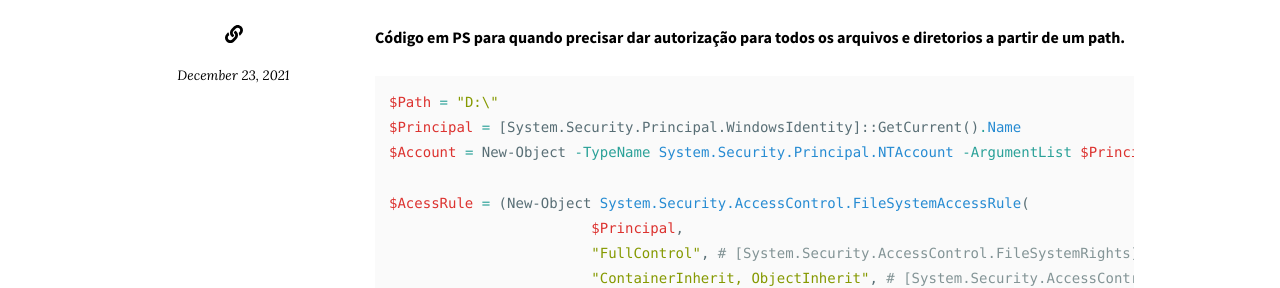
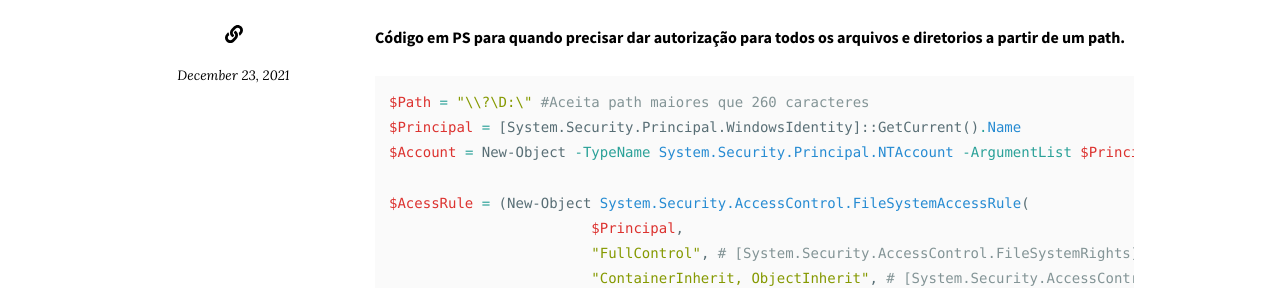
Before and after one commit to CaioMizerkowski/CaioMizerkowski.github.io, a Jekyll site: the page built from _posts/2021-12-23-Um-PS-para-tudo-controlar.md, in a window 1280 px wide. Shown: the part 319-607 px from the top of the page. Built offline with Jekyll 4.4.1, drawn with Linux system fonts in a browser that asks for light colours; nearby versions of some CDN libraries.

Commit message:
Update 2021-12-23-Um-PS-para-tudo-controlar.md

````diff
--- a/_posts/2021-12-23-Um-PS-para-tudo-controlar.md
+++ b/_posts/2021-12-23-Um-PS-para-tudo-controlar.md
@@ -6,7 +6,7 @@ date: 2021-12-23
 ##### Código em PS para quando precisar dar autorização para todos os arquivos e diretorios a partir de um path.
 
 ```powershell
-$Path = "D:\"
+$Path = "\\?\D:\" #Aceita path maiores que 260 caracteres
 $Principal = [System.Security.Principal.WindowsIdentity]::GetCurrent().Name
 $Account = New-Object -TypeName System.Security.Principal.NTAccount -ArgumentList $Principal;
 
````
